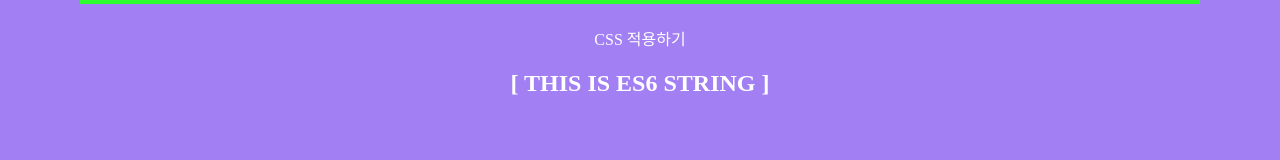
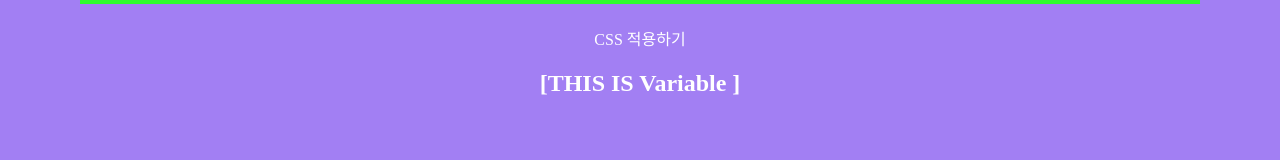
Before and after one commit to abcww2/studyReact200, a React (Create React App) app: page / in a window 1280 px wide. Shown: the part 154-314 px from the top of the page. Built offline with nearby package versions, Linux system fonts and the light colour scheme.

Commit message:
part1-010

```diff
--- a/src/App.js
+++ b/src/App.js
@@ -1,7 +1,6 @@
 import React from 'react'
 import "./App.css"
-import Es6 from './R009_Es6';
-
+import Variable from './R010_Variable'
 
 
 function App() {
@@ -9,7 +8,7 @@
     <div>
       <h1>Start React 200!</h1>
       <p>CSS 적용하기</p>
-      <Es6/>
+      <Variable/>
     </div>
   );
 }
--- /dev/null
+++ b/src/R010_Variable.js
@@ -0,0 +1,38 @@
+import React, { Component } from 'react'
+
+class R010_Variable extends Component {
+
+    constructor(props) {
+        super(props);
+        this.state = {};
+    }
+
+    componentDidMount() {
+        var varName = "react";
+        console.log("varName", varName);
+        var varName = "200";
+        console.log("varName", varName);
+
+        let letName = "react";
+        console.log("letName1", letName);
+        // let letName = "200";
+        // Parsing error: Identifier 'letName' has already been declared
+        letName = "react200";
+        console.log("letName2 : ", letName);
+
+        const constName = "react";
+        console.log("constName", constName);
+        // const constName = "200";
+        // Parsing error: Identifier 'constName' has already been declared
+        // constName = "react200";
+        // Uncaught TypeError: Assignment to constant variable.
+    }
+
+    render() {
+        return (
+            <h2>[THIS IS Variable ]</h2>
+        )
+    }
+}
+
+export default R010_Variable
```
